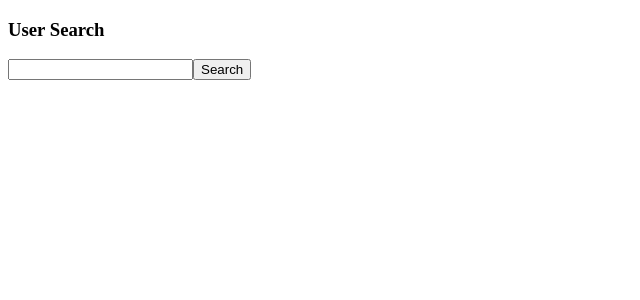
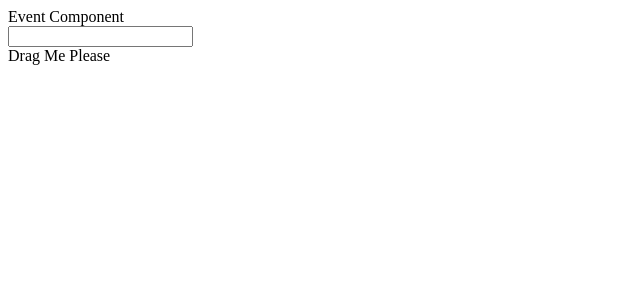
Before and after one commit to iamsomraj/React-Typescript-Demo, a React (Create React App) app: page / in a window 1280 px wide. Shown: the top 300 px of the page, without its empty margins (0-640 px from the left). Built offline with nearby package versions, Linux system fonts and the light colour scheme.

Commit message:
Event Component Added

```diff
--- /dev/null
+++ b/src/events/EventComponent.tsx
@@ -0,0 +1,25 @@
+const EventComponent: React.FC = () => {
+  const inputOnChangeHandler = (
+    event: React.ChangeEvent<HTMLInputElement>
+  ): void => {
+    console.log(event.target.value);
+  };
+
+  const divOnDragHandler = (event: React.DragEvent<HTMLDivElement>) => {
+    console.log(event.target);
+  };
+
+  return (
+    <div>
+      Event Component
+      <div>
+        <input type="text" onChange={inputOnChangeHandler} />
+      </div>
+      <div draggable onDrag={divOnDragHandler}>
+        Drag Me Please
+      </div>
+    </div>
+  );
+};
+
+export default EventComponent;
--- a/src/index.tsx
+++ b/src/index.tsx
@@ -1,5 +1,6 @@
 /* eslint-disable @typescript-eslint/no-unused-vars */
 import ReactDOM from "react-dom";
+import EventComponent from "./events/EventComponent";
 import Parent from "./props/Parent";
 import GuestList from "./state/GuestList";
 import UserSearch from "./state/UserSearch";
@@ -9,7 +10,8 @@
     <div>
       {/* <Parent /> */}
       {/* <GuestList /> */}
-      <UserSearch />
+      {/* <UserSearch /> */}
+      <EventComponent />
     </div>
   );
 };
```
